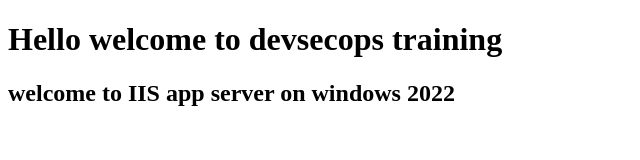
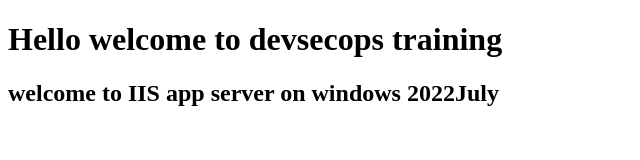
Before and after one commit to das29July2025/das-iis-container-app, a plain HTML site: page index.html in a window 1280 px wide. Shown: the full height of the page, 0-640 px from the left. Drawn offline with Linux system fonts and the light colour scheme.

Commit message:
updatecodes

```diff
--- a/index.html
+++ b/index.html
@@ -7,7 +7,7 @@
 </head>
 <body>
     <h1> Hello welcome to devsecops training </h1>
-    <h2> welcome to IIS app server on windows 2022 </h2>
+    <h2> welcome to IIS app server on windows 2022July </h2>
 
 </body>
 </html>
```
